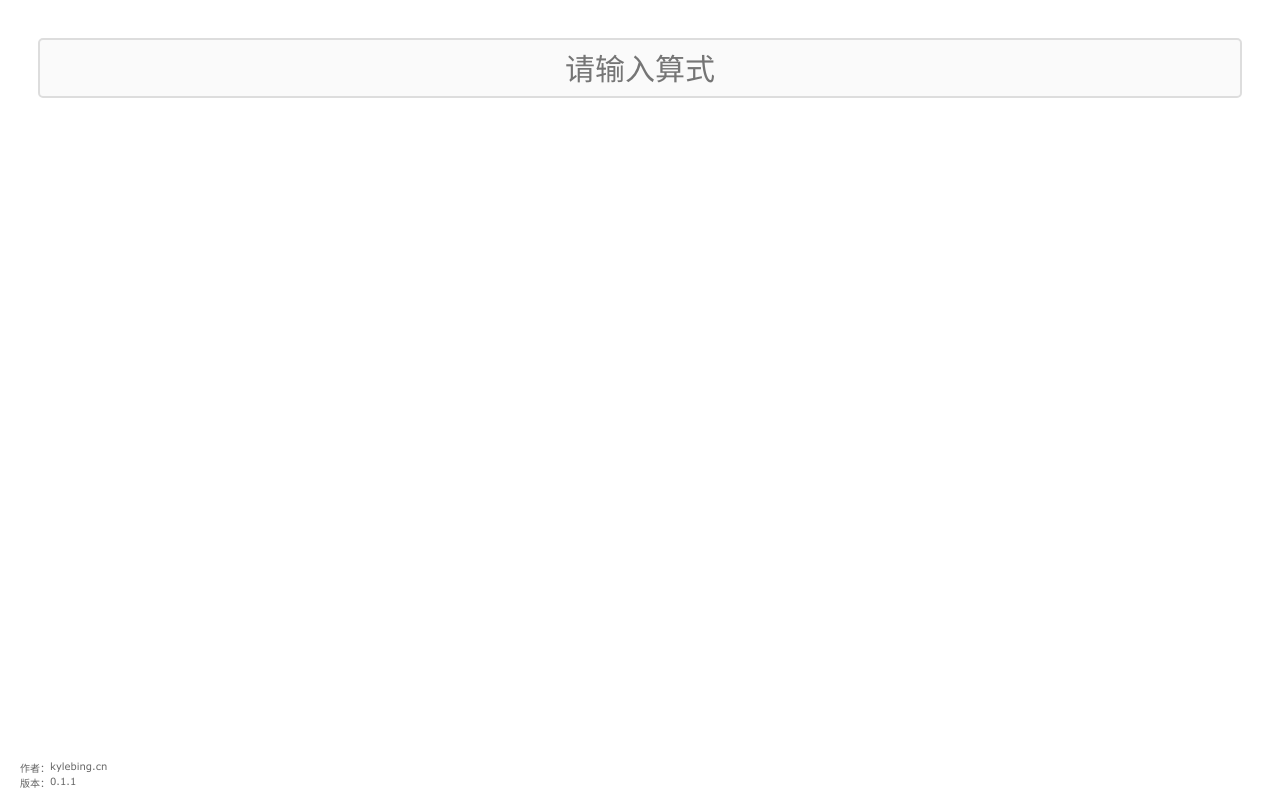
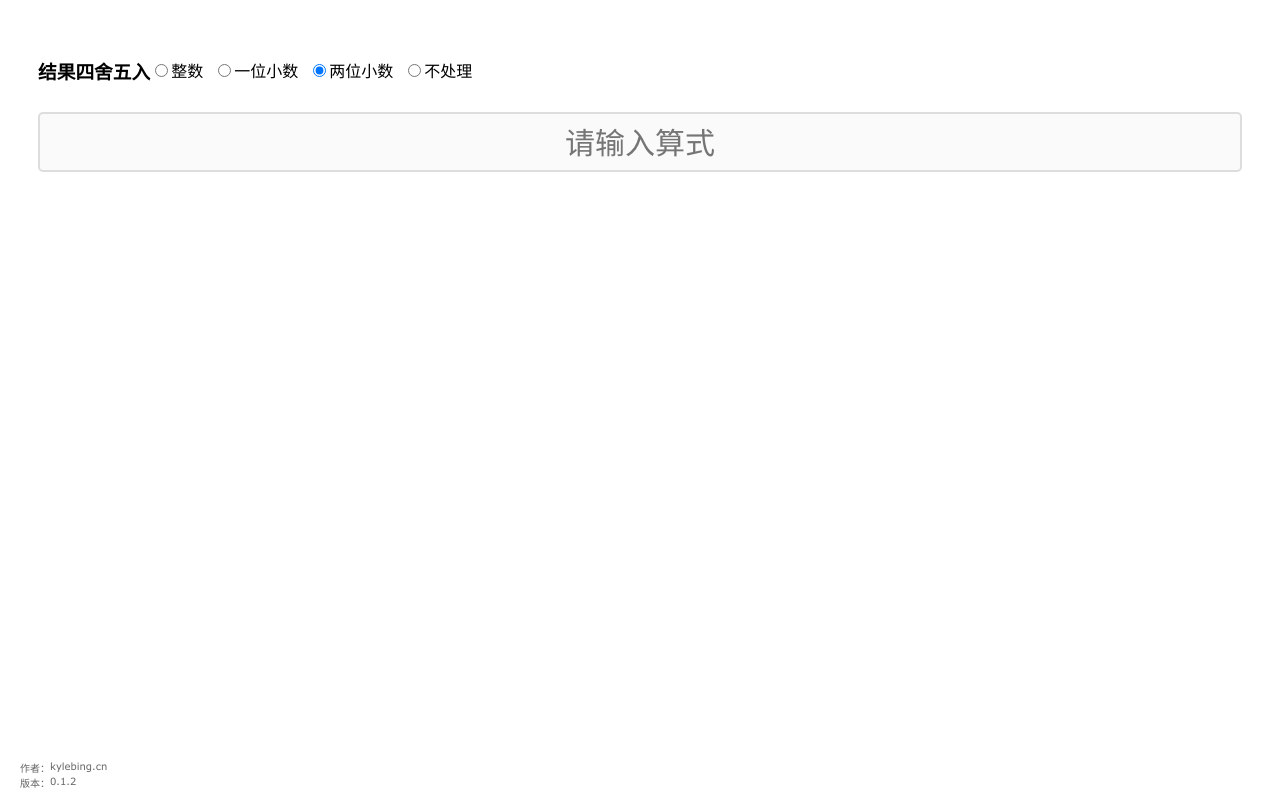
Before and after one commit to KyleBing/calculator-skin, a Vue app: page / in a window 1280 px wide. Built offline with nearby package versions, Linux system fonts and the light colour scheme.

Commit message:
添加四舍五入功能

```diff
--- a/package.json
+++ b/package.json
@@ -1,6 +1,6 @@
 {
   "name": "calculator-skin",
-  "version": "0.1.1",
+  "version": "0.1.2",
   "private": true,
   "scripts": {
     "serve": "vue-cli-service serve",
--- a/src/App.vue
+++ b/src/App.vue
@@ -1,16 +1,37 @@
 <template>
     <div class="container">
 <!--        <Display class="mb-2" :equation="equation" :result="result"/>-->
+
+        <div class="input-group-list">
+            <h3>结果四舍五入</h3>
+            <div class="input-group">
+                <input v-model="accuracy" id="round0" :value="0" name="round" type="radio"/>
+                <label for="round0">整数</label>
+            </div>
+            <div class="input-group">
+                <input v-model="accuracy" id="round1" :value="1" name="round" type="radio"/>
+                <label for="round1">一位小数</label>
+            </div>
+            <div class="input-group">
+                <input v-model="accuracy" id="round2" :value="2" name="round" type="radio"/>
+                <label for="round2">两位小数</label>
+            </div>
+            <div class="input-group">
+                <input v-model="accuracy" id="roundNull" value="" name="round" type="radio"/>
+                <label for="roundNull">不处理</label>
+            </div>
+        </div>
         <div class="equation-input mb-2">
             <input @keydown.enter="addResult" placeholder="请输入算式" v-model="equation"/>
             <div v-if="equation" class="btn-clear btn" @click="clearInput"><img src="./components/Button/icons/close.svg" alt="清空"></div>
         </div>
         <div class="calculator-container">
-            <ResultList :resultList="resultList"
-                        @edit="editResultAt"
-                        @delete="deleteResultAt"
-                        @noteConfirm="noteConfirmAt"
-                        @note="noteResultAt"/>
+            <ResultList
+                :resultList="resultList"
+                @edit="editResultAt"
+                @delete="deleteResultAt"
+                @noteConfirm="noteConfirmAt"
+                @note="noteResultAt"/>
             <Copyright/>
         </div>
 
@@ -36,6 +57,7 @@ export default {
             equation: '', // 算式
             result: '', // 计算结果,
             resultList: [], // 计算结果保存列表
+            accuracy: 2, // 精度
         }
     },
 
@@ -49,8 +71,12 @@ export default {
             try {
                 if (this.equation !== ''){
                     let result = calculator.evaluate(this.equation)
-                    this.result = String(result)
-                    // this.result = result.toFixed(2)
+                    // this.result = String(result)
+                    if (this.accuracy !== ''){
+                        this.result = Number(result.toFixed(this.accuracy))
+                    } else {
+                        this.result = result
+                    }
                 }
             } catch (error) {
                 this.result = ''
@@ -58,6 +84,10 @@ export default {
         },
         // 添加结果到结果集
         addResult(){
+            this.calculate()
+            if (this.equation === ''){
+                this.result = ''
+            }
             if (this.equation && this.result){
                 this.resultList.unshift({
                     date: new Date(),
@@ -93,10 +123,7 @@ export default {
     },
     watch: {
         equation(newValue){
-            this.calculate()
-            if (newValue === ''){
-                this.result = ''
-            }
+
         },
         resultList: {
             deep: true,
@@ -182,4 +209,14 @@ export default {
     flex-flow: row nowrap;
 }
 
+.input-group-list{
+    align-items: center;
+    margin-bottom: 10px;
+    display: flex;
+    justify-content: flex-start;
+    .input-group{
+        margin-right: 10px;
+    }
+}
+
 </style>
```
Also changed, not shown: 1 other file (tests, documents, lock files or other folders).
